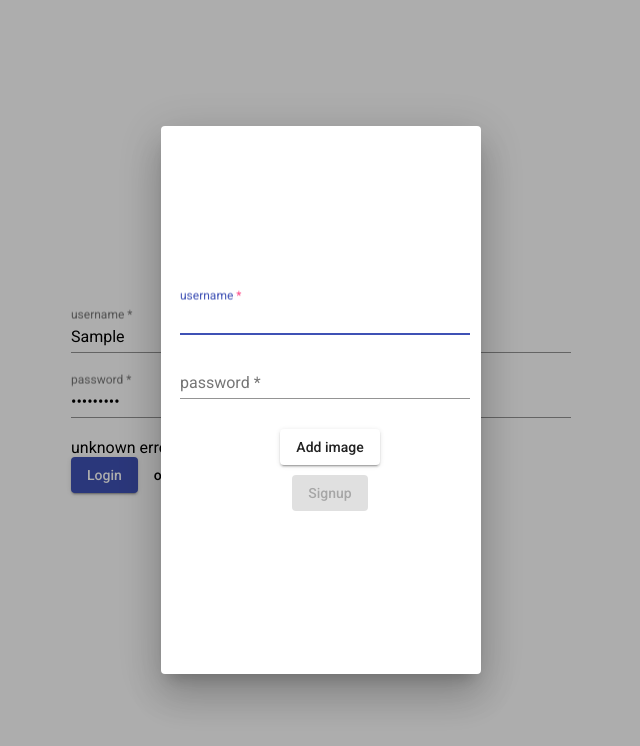
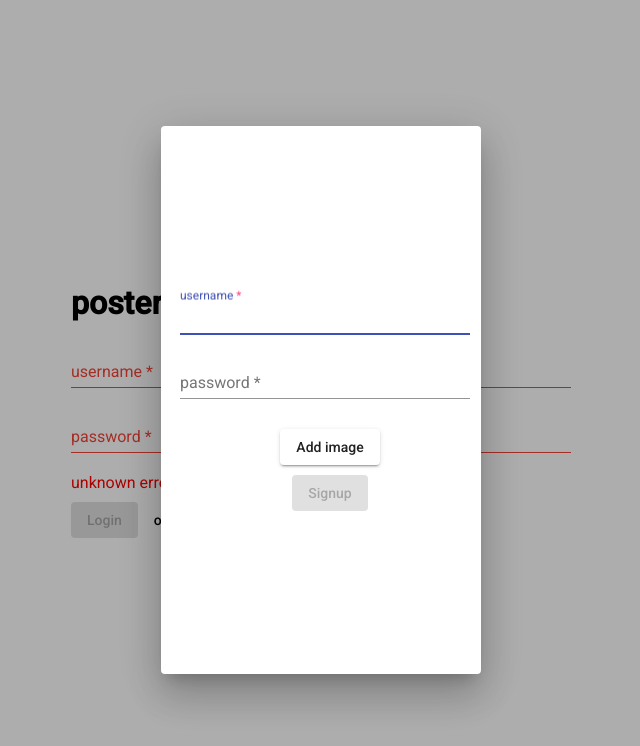
Before and after one commit to jmezo/poster-client, an Angular app: page /login in a window 1280 px wide. Both pictures are taken after typing "Sample", "Sample123" into the empty fields and a click on the button "or Sign Up". Shown: the top 746 px of the page, without its empty margins (319-959 px from the left). Built offline with nearby package versions, Linux system fonts and the light colour scheme; no server answers.

Commit message:
made login nicer

```diff
--- a/src/app/auth/auth.component.css
+++ b/src/app/auth/auth.component.css
@@ -3,6 +3,9 @@
   max-width: 500px;
   width: 100%;
   margin: auto;
+}
+
+.title-container {
 }
 
 .field-full-width {
@@ -15,3 +18,15 @@
   display: flex;
   align-items: center;
 }
+
+.error-div {
+  margin-bottom: 10px;
+  color: red;
+}
+
+.spinner-container {
+  width: 100%;
+  display: flex;
+  justify-content: center;
+  align-items: center;
+}
--- a/src/app/auth/auth.component.html
+++ b/src/app/auth/auth.component.html
@@ -1,5 +1,8 @@
 <div class="form-container">
   <form class="user-form" #authForm="ngForm" (ngSubmit)="onSubmit(authForm)">
+    <div class="title-container">
+      <h1>poster</h1>
+    </div>
     <mat-form-field class="field-full-width">
       <input
         matInput
@@ -21,14 +24,16 @@
         placeholder="password"
         type="password">
     </mat-form-field>
-    <div *ngIf="!!error">{{ error }}</div>
+    <div *ngIf="!!error" class="error-div">{{ error }}</div>
     <button
       *ngIf="!isLoading"
       mat-raised-button color="primary"
       type="submit"
       [disabled]="!authForm.valid"
       >Login</button>
-    <button mat-button (click)="onSignUp()">or Sign Up</button>
-    <mat-spinner *ngIf="isLoading"></mat-spinner>
+    <button mat-button (click)="onSignUp()" *ngIf="!isLoading">or Sign Up</button>
+    <div class="spinner-container">
+      <mat-spinner *ngIf="isLoading"></mat-spinner>
+    </div>
   </form>
 </div>
--- a/src/app/auth/auth.component.ts
+++ b/src/app/auth/auth.component.ts
@@ -32,10 +32,16 @@ export class AuthComponent implements OnInit {
     const password = form.value.password;
     this.authService.login(username, password)
       .subscribe(
-        token => {this.isLoading = false; this.router.navigate(['/home'])},
-        error => {this.isLoading = false; this.error = error;}
+        token => {
+          this.isLoading = false;
+          this.router.navigate(['/home']);
+        },
+        error => {
+          this.isLoading = false;
+          this.error = error;
+          form.reset();
+        }
       );
-    // form.reset();
   }
 
   onSignUp() {
--- a/src/app/auth/auth.service.ts
+++ b/src/app/auth/auth.service.ts
@@ -88,7 +88,7 @@ export class AuthService {
     }
     switch (errorRes.error.error) {
       case 'invalid_grant':
-        errorMessage = 'bad credentials';
+        errorMessage = 'Incorrect username or password!';
     }
     return throwError(errorMessage);
   }
```
